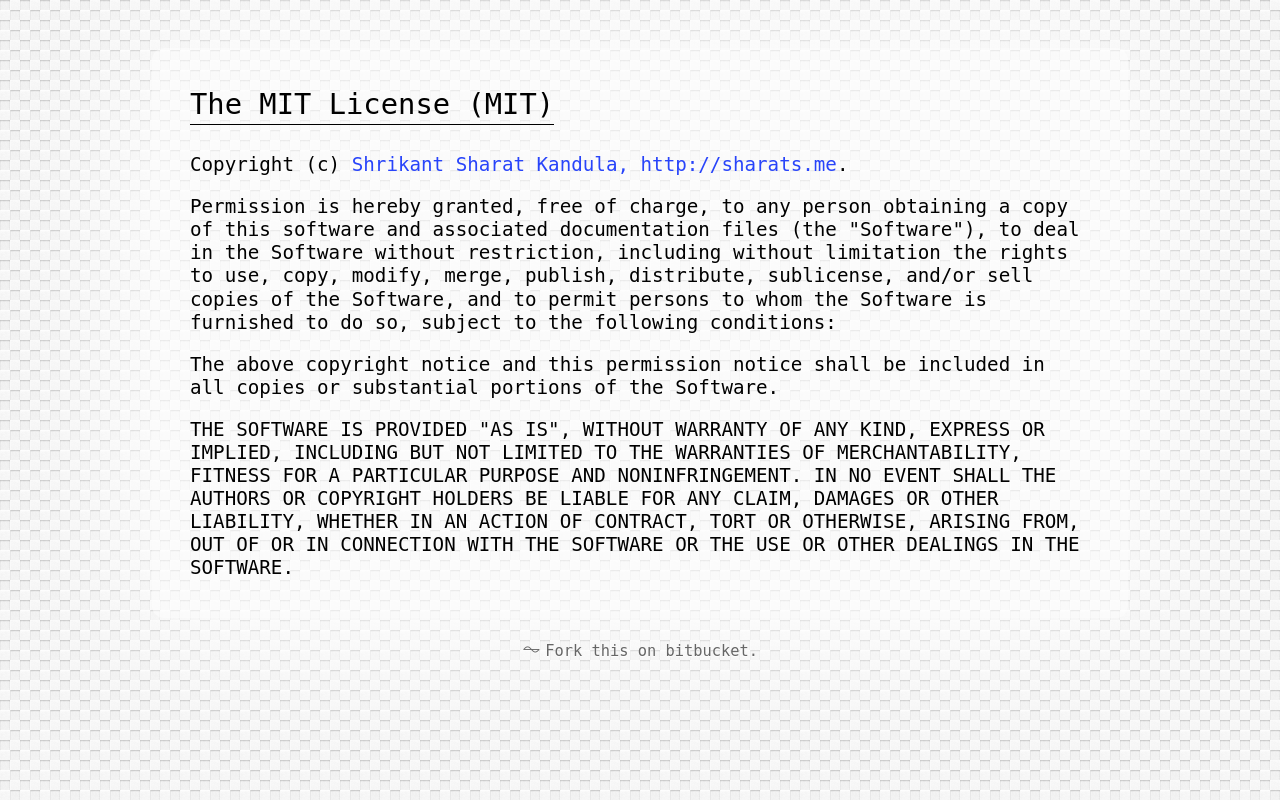
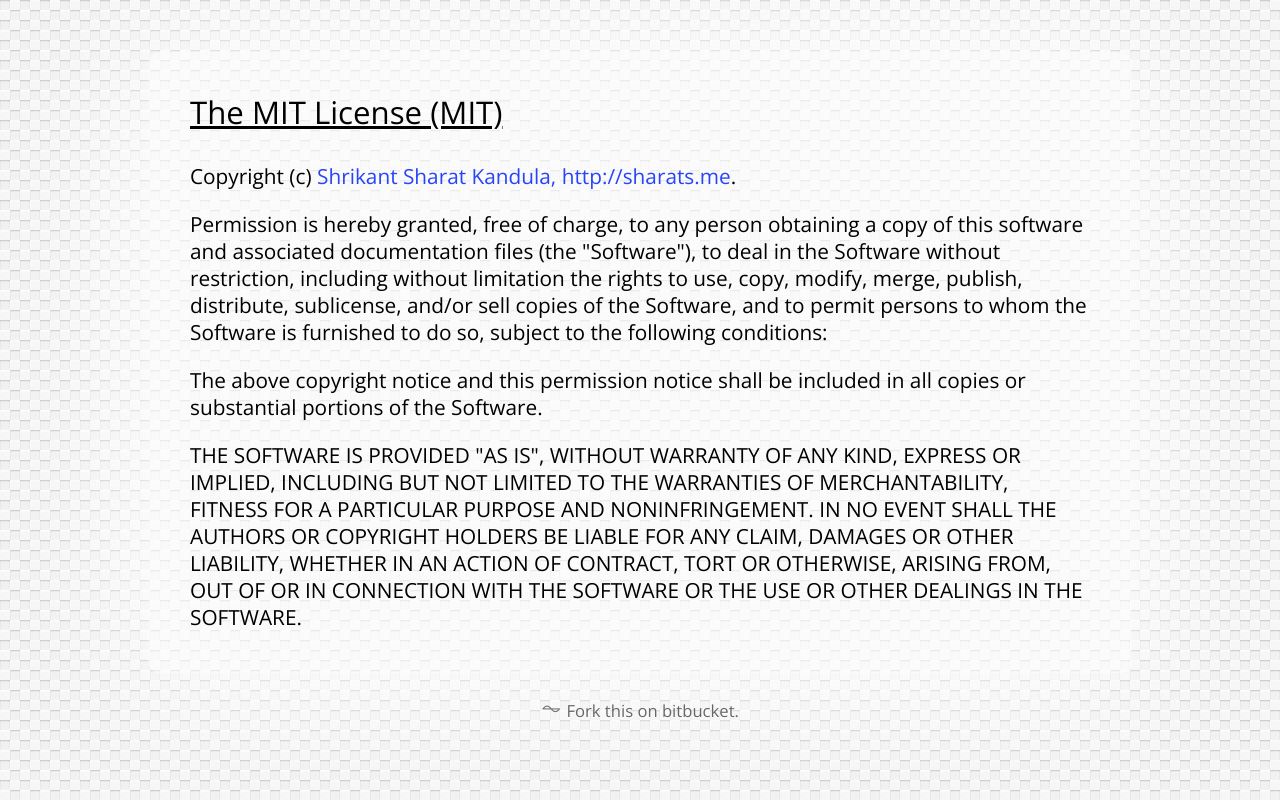
Before and after one commit to sharat87/mitl, a plain HTML site: page index.html in a window 1280 px wide. Drawn offline with nearby package versions, Linux system fonts and the light colour scheme.

Commit message:
Restyling. Lots of restyling.

```diff
--- a/styles.css
+++ b/styles.css
@@ -1,4 +1,4 @@
-@import url(http: //fonts.googleapis.com/css?family=Inconsolata);
+@import url(http://fonts.googleapis.com/css?family=Open+Sans:300);
 
 html {
     background: #EEE url("paven.png");
@@ -6,9 +6,9 @@
 
 body {
     margin: 0;
-    font-family: "Inconsolata", "DejaVu Sans Mono","Bitstream Vera Sans Mono", monospace;
-    font-size: 1.2em;
-    line-height: 1.2em;
+    font-family: "Open Sans";
+    font-size: 1.3em;
+    line-height: 1.3em;
 }
 
 article, footer {
@@ -28,6 +28,11 @@
 
 h1 {
     margin-top: 0;
+    font-weight: normal;
+    display: inline;
+    padding: 0 0 3px 0;
+    line-height: 36px;
+    text-decoration: underline;
 }
 
 article p:first-of-type {
@@ -61,14 +66,6 @@
     color: #111;
 }
 
-h1 {
-    font-weight: normal;
-    display: inline;
-    border-bottom: 1px solid black;
-    padding: 0 0 3px 0;
-    line-height: 36px;
-}
-
 a {
     color: #2844FA; text-decoration: none;
 }
```
